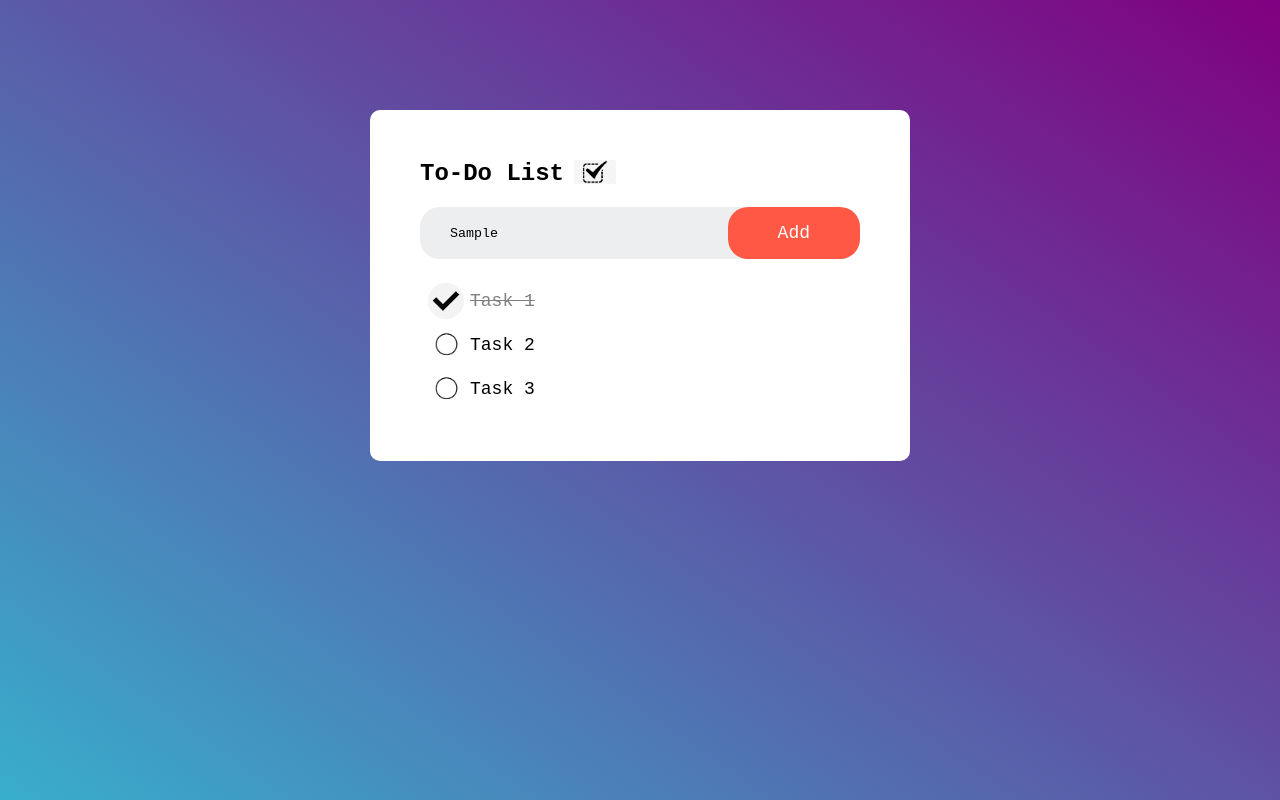
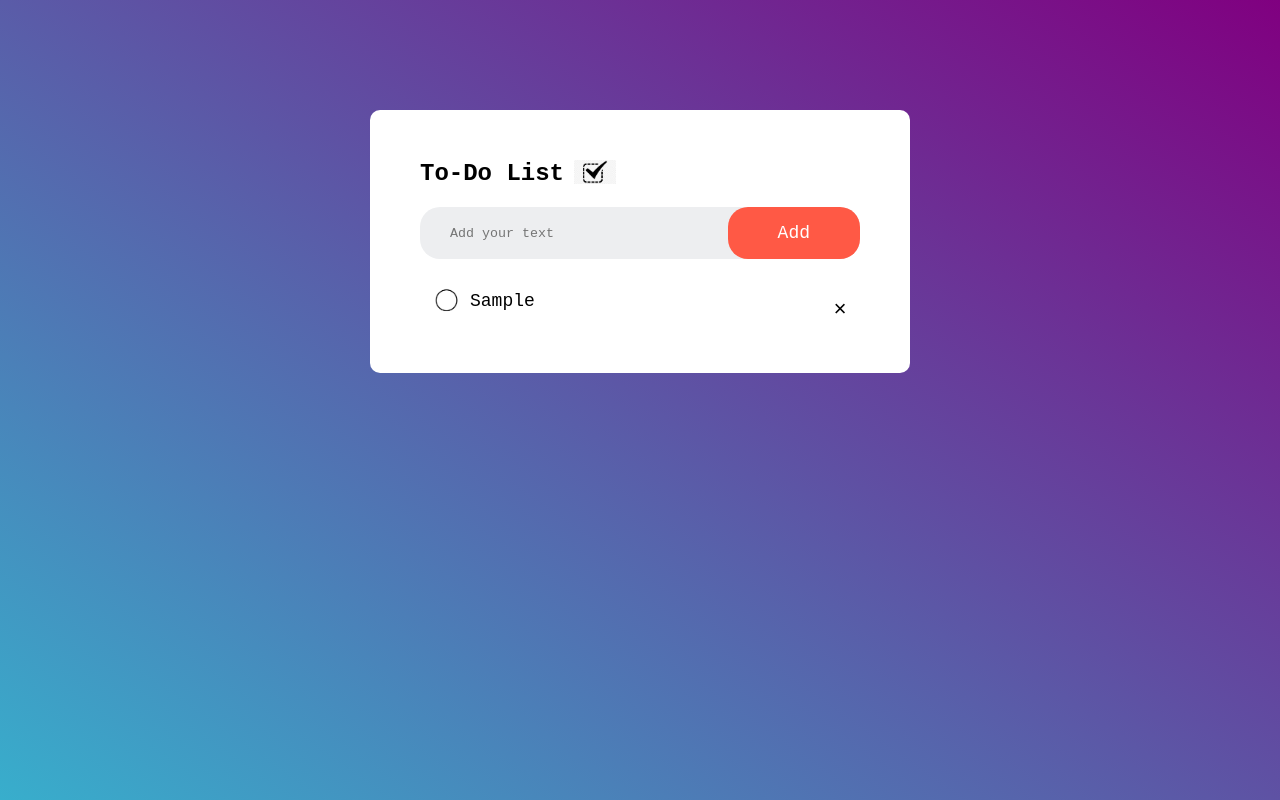
Before and after one commit to adityabelgaonkar05/ToDo, a plain HTML site: page index.html in a window 1280 px wide. Both pictures are taken after typing "Sample" into the empty fields and a click on the button "Add". Drawn offline with Linux system fonts and the light colour scheme.

Commit message:
Project completed.
Entire Project finished.

```diff
--- a/index.html
+++ b/index.html
@@ -2,7 +2,7 @@
 <html lang="en">
 <head>
     <meta charset="UTF-8">
-    <script src="script.js"></script>
+
     <link rel="stylesheet" href="style.css">
     <meta name="viewport" content="width=device-width, initial-scale=1.0">
     <title>To-Do</title>
@@ -13,15 +13,16 @@
             <h2>To-Do List <img src="images/Icon.jpg" alt=""></h2>
             <div class="row">
                 <input type="text" id="input-box" placeholder="Add your text">
-                <button>Add</button>
+                <button onclick="addTask()">Add</button>
             </div>
-            <ul id="list-conatainer">
-                <li class="checked">Task 1</li>
+            <ul id="list-container">
+                <!-- <li class="checked">Task 1</li>
                 <li>Task 2</li>
-                <li>Task 3</li>
+                <li>Task 3</li> -->
             </ul>
         </div>
 
     </div>
+    <script src="script.js"></script>
 </body>
 </html>
--- a/script.js
+++ b/script.js
@@ -0,0 +1,46 @@
+const inputBox = document.getElementById("input-box");
+const listContainer = document.getElementById("list-container");
+
+function addTask() {
+    if(inputBox.value === '')
+    {
+        alert("You need to write something dawg");
+    }
+
+    else
+    {
+        let li = document.createElement("li");
+        li.innerHTML = inputBox.value;
+        listContainer.appendChild(li);
+        let span = document.createElement("span");
+        span.innerHTML = "\u00d7"
+        li.appendChild(span);
+    }
+
+    inputBox.value = "";
+    saveData();
+}
+
+listContainer.addEventListener("click", function(e){
+    if(e.target.tagName === "LI")
+    {
+        e.target.classList.toggle("checked");
+        saveData();
+    }
+
+    else if (e.target.tagName === "SPAN")
+    {
+        e.target.parentElement.remove();
+        saveData();
+    }
+}, false);
+
+function saveData() {
+    localStorage.setItem("data", listContainer.innerHTML);
+}
+
+function showTask() {
+    listContainer.innerHTML = localStorage.getItem("data");
+}
+
+showTask();
--- a/style.css
+++ b/style.css
@@ -91,3 +91,18 @@ ul li.checked {
 ul li.checked::before {
     background-image: url(images/checked.jpg);
 }
+
+ul li span {
+    position: absolute;
+    right: 0;
+    width: 40px;
+    height: 40px;
+    font-size: 22px;
+    line-height: 40px;
+    text-align: center;
+}
+
+ul li span:hover {
+    background: lightgrey;
+    border-radius: 50%;
+}
```
